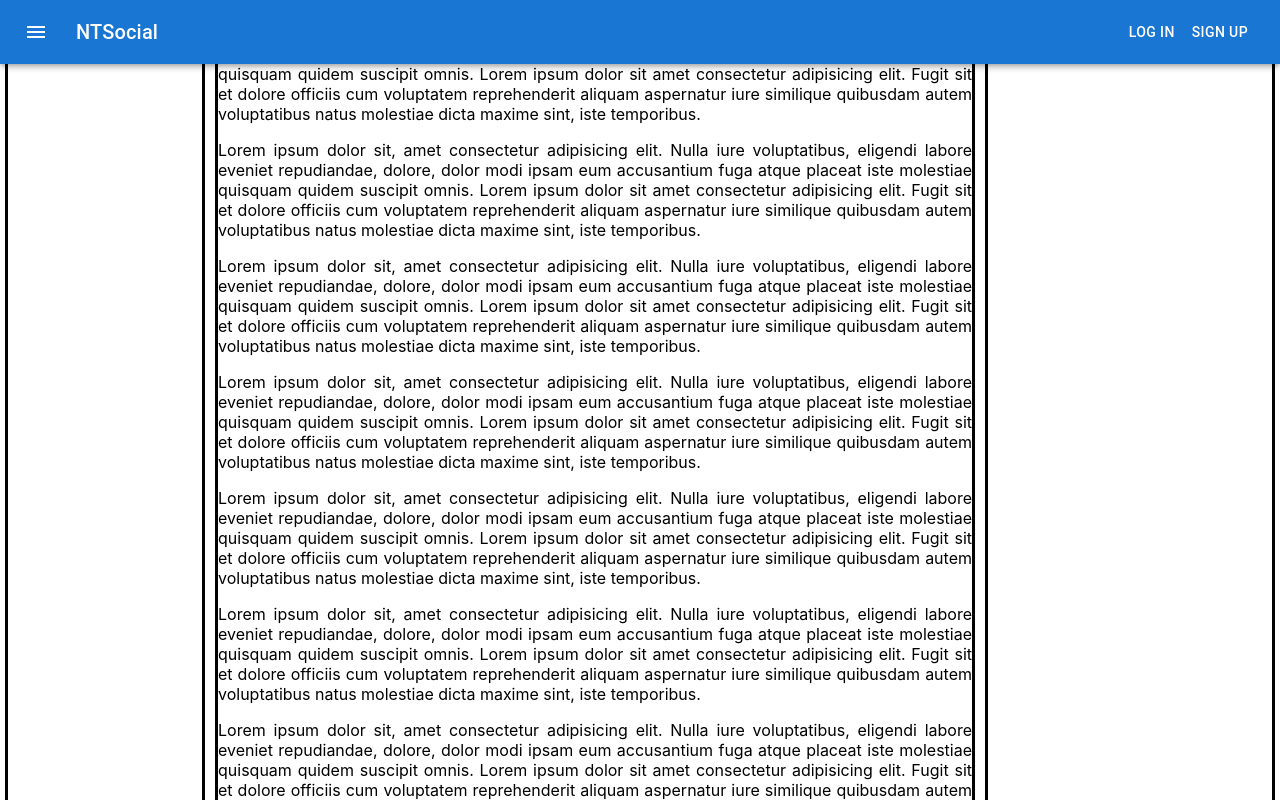
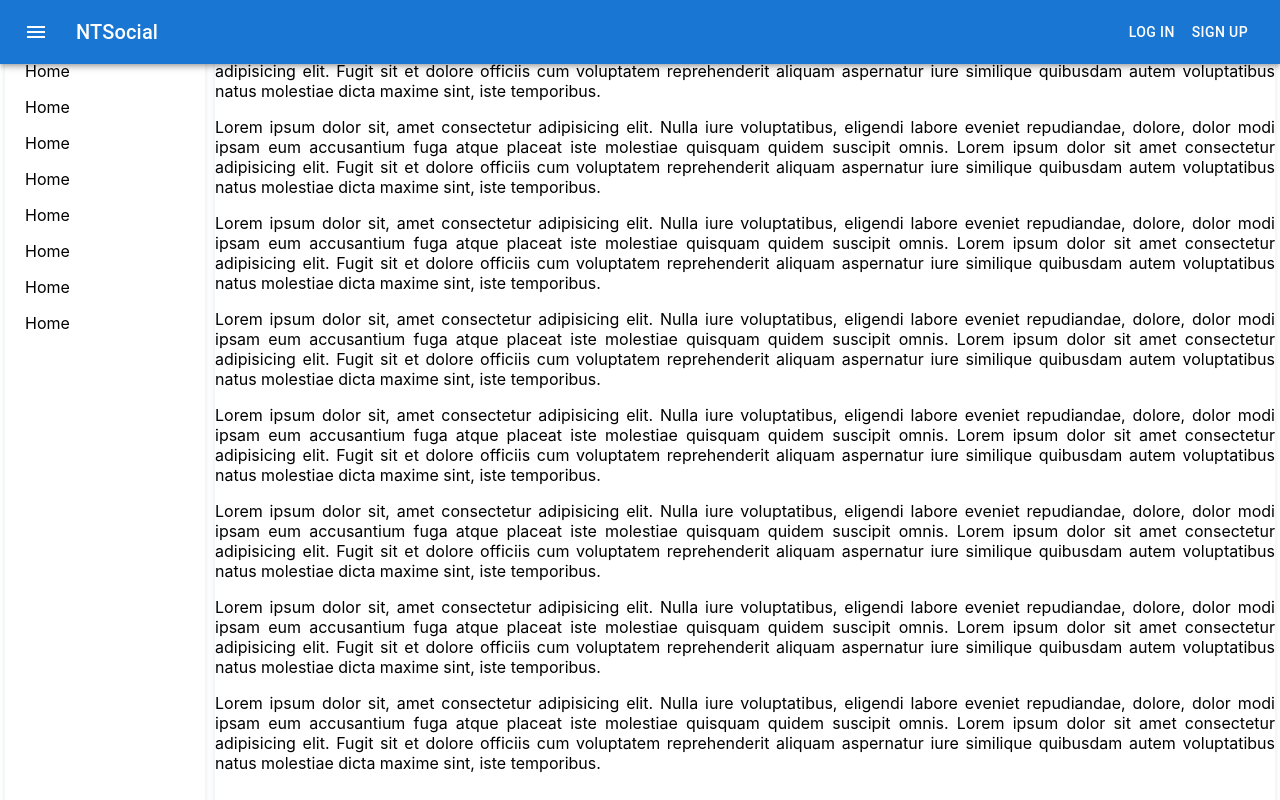
Before and after one commit to taraksuthar1999/Social-Media-Frontend, a React (Create React App) app: page / in a window 1280 px wide. Shown: the top 800 px of the page. Built offline with nearby package versions, Linux system fonts and the light colour scheme.

Commit message:
working on home page

```diff
--- a/src/components/Home.js
+++ b/src/components/Home.js
@@ -3,6 +3,7 @@ import React from "react";
 import ButtonAppBar from "./Navbar";
 import FormModal from "./Auth/FormModel";
 import { Button } from "@mui/material";
+import SideBar from "./SideBar";
 
 class Home extends React.Component {
   constructor(props) {
@@ -12,7 +13,9 @@ class Home extends React.Component {
   render() {
     return (
       <>
-      <div className="sidebar"></div>
+      <div className="sidebar">
+        <SideBar/>
+      </div>
       <div className="content">
 
       <div>
@@ -91,7 +94,7 @@ class Home extends React.Component {
         <FormModal/>
       </div>
       </div>
-      <div className="suggestions"></div>
+      {/* <div className="suggestions"></div> */}
       </>
 
     );
--- /dev/null
+++ b/src/components/Post/PostList.js
@@ -0,0 +1,24 @@
+import { useState } from "react";
+import { getPost } from "../../services/post";
+
+export function PostList({data}){
+
+    const [posts,setPosts] = useState([])
+
+    useState(async()=>{
+        let post = await getPost()
+        setPosts([...post])
+    },[posts])
+
+    return posts.length?(
+        <ul>{
+        posts.map((post)=>{
+            return (
+                <li key={post.id}>Post {post.id}</li>
+            )
+        })
+        }</ul>
+    ):(
+        <p>Loading...</p>
+    )
+}
--- /dev/null
+++ b/src/components/SideBar.js
@@ -0,0 +1,17 @@
+import { SideBarLink } from "./SideBarLink";
+
+
+export default function SideBar(){
+    return(
+        <div className="Sidebar">
+            <SideBarLink text='Home'/>
+            <SideBarLink text='Home'/>
+            <SideBarLink text='Home'/>
+            <SideBarLink text='Home'/>
+            <SideBarLink text='Home'/>
+            <SideBarLink text='Home'/>
+            <SideBarLink text='Home'/>
+            <SideBarLink text='Home'/>
+        </div>
+    )
+}
--- /dev/null
+++ b/src/components/SideBarLink.css
@@ -0,0 +1,11 @@
+.link{
+    display: flex;
+    align-items: cover;
+    cursor: pointer;
+    border-radius: 30px;
+  }
+  /* .link > h2{
+    font-weight: 700;
+    font-size: 20px;
+    margin-right: 20px;
+  } */
--- /dev/null
+++ b/src/components/SideBarLink.js
@@ -0,0 +1,6 @@
+import "./SideBarLink.css"
+export function SideBarLink({text}){
+    return (
+        <p>{text}</p>
+    )
+}
--- a/src/context.js
+++ b/src/context.js
@@ -10,3 +10,7 @@ export const ModalProvider = ({children})=>{
         </ModalContext.Provider>
     )
 }
+export const PostContext = React.createContext()
+export function PostProvider({children}){
+    return <PostContext.Provider value={{}}>{children}</PostContext.Provider>
+}
--- a/src/index.css
+++ b/src/index.css
@@ -129,15 +129,18 @@ p.lorem-text {
   width: 100%;
   max-width: 500px;
   margin:5px;
-  border:3px solid black;
-  min-height:300px
+  /* border:3px solid black; */
+  min-height:300px;
+  height:100%;
 }
 .content{
   width: 100%;
   max-width: 500px;
   margin:5px;
-  border:3px solid black;
+  /* border:3px solid black; */
   min-height:300px;
+  box-shadow: 0 0 6px hsl(210 14% 90%);
+
   /* flex-grow: 1; */
 }
 .suggestions{
@@ -167,10 +170,21 @@ p.lorem-text {
   }
   .content{
     width: 350px;
-    max-width:800px;
+    max-width:760px;
     flex-grow:1;
   }
 }
+
+.Sidebar{
+  width: 100%;
+  height: 100% ;
+  min-width: 200px;
+  padding: 20px 20px;
+  margin: 20px auto 0 auto;
+  box-shadow: 0 0 6px hsl(210 14% 90%);
+}
+
+
 
 @media screen and (min-width:1000px){
   .sidebar{
@@ -178,10 +192,15 @@ p.lorem-text {
   }
   .content{
     width: 760px;
-    flex-grow: 0;
+    max-width:1200px;
+    flex-grow: 1;
   }
   .suggestions{
     width:150px;
     flex-grow:1;
   }
 }
+
+@media screen and (max-width:500px){
+
+}
--- a/src/routes/index.js
+++ b/src/routes/index.js
@@ -1,6 +1,7 @@
 import { Route, Routes, BrowserRouter as Router } from "react-router-dom";
 import Home from "../components/Home";
 import Layout from "../components/Layout";
+import { PostList } from "../components/Post/PostList";
 import RequireAuth from "../components/RequireAuth";
 import Welcome from "../components/Welcome";
 function Routing(){
@@ -10,6 +11,7 @@ function Routing(){
         <Routes>
           <Route path="/" element={<Layout />}>
             <Route index element={<Home />} />
+            <Route path='/posts' element={<PostList/>} />
             <Route element={<RequireAuth />}>
               <Route path="/welcome" element={<Welcome />} />
             </Route>
--- /dev/null
+++ b/src/services/post.js
@@ -0,0 +1,17 @@
+export const getPost=async()=>{
+    return new Promise((resolve,reject)=>{
+        setTimeout(()=>{
+          resolve([{
+            id:1,
+            title:"I don't wanna work in corporate anymore",
+            body:"I don't want to work in corporate anymore. I don't want to have a manager or go through performance reviews or put up with office politics. I'm sick of watching immensely talented people wasting their talent on idiotic products. I'm sick of stupid people speaking over everyone only to show off and feed their tiny egos. I don't care about prestige or none of that shit. I just wanna do something that makes sense and earn enough money to sustain my lifestyle (nothing very luxurious). I just don't know what that could be. Any ideas/advice?",
+            createdAt:new Date().toISOString()
+          },{
+            id:2,
+            title:'Where to live with 500k',
+            body:"Hi Blind friends,Where would you live in the US if you are",
+            createdAt:new Date().toISOString()
+          }])
+        },1000)
+    })
+  }
```
Also changed, not shown: src/components/Post/Post.js (added, +18 -0 lines), src/components/Post/AllPosts.js (deleted).
